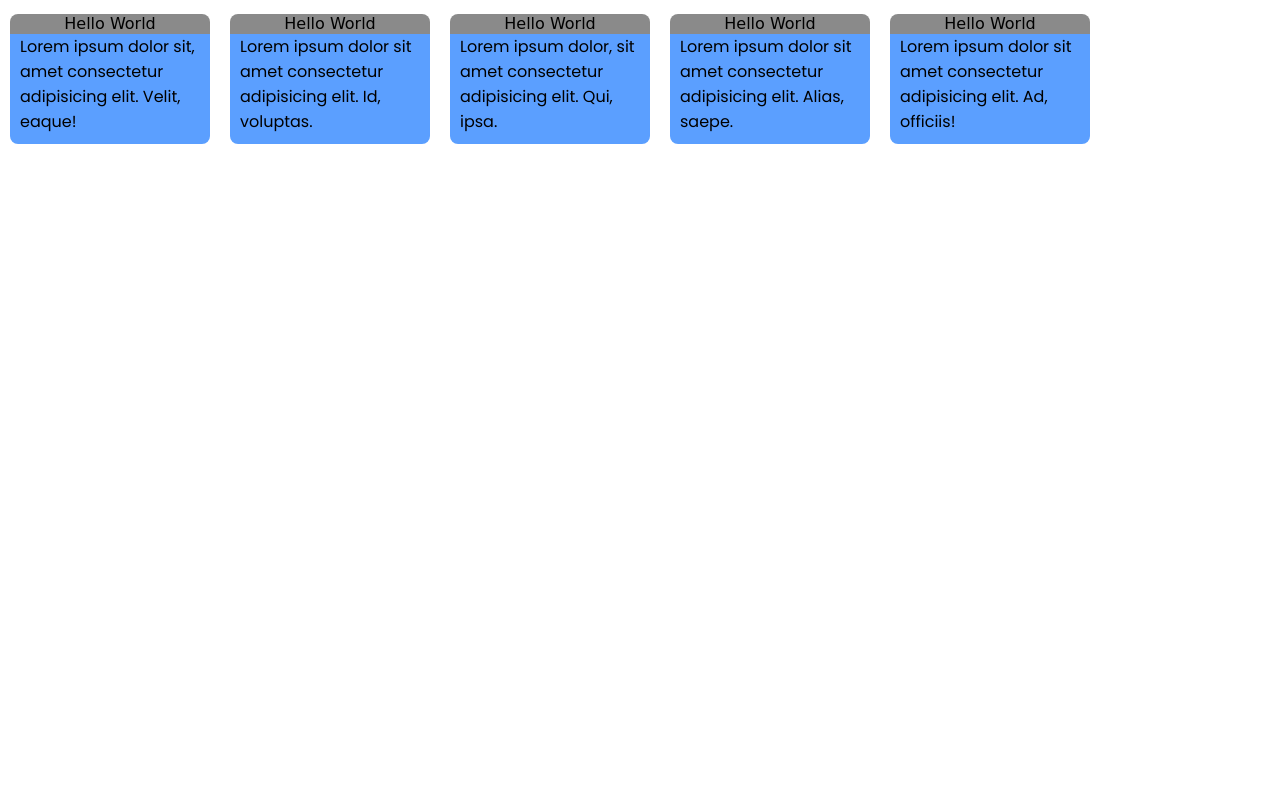
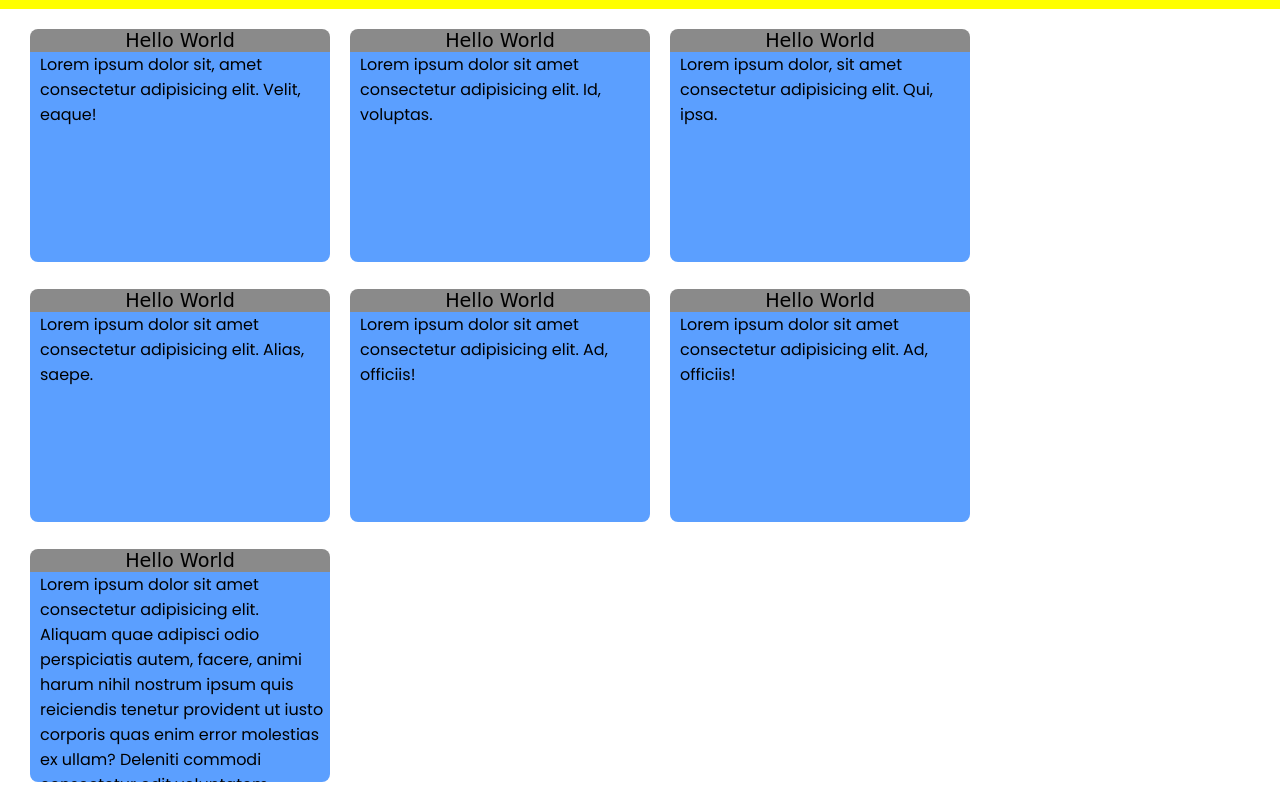
Before and after one commit to EnergyLocus/Notes, a plain HTML site: page index.html in a window 1280 px wide. Shown: the part 87-876 px from the top of the page. Before the commit the page ends 800 px from the top, so only its background shows below. Drawn offline with Linux system fonts and the light colour scheme; a web font is replaced by a local one.

Commit message:
Fixed Cards
Earlier, cards would become inconsistent when text was too less.
Colors need fixing.

```diff
--- a/index.html
+++ b/index.html
@@ -58,6 +58,21 @@
             <div class="title">Hello World</div>
             <div class="text">Lorem ipsum dolor sit amet consectetur adipisicing elit. Ad, officiis!</div>
         </div>
+        <div class="card">
+            <div class="title">Hello World</div>
+            <div class="text">Lorem ipsum dolor sit amet consectetur adipisicing elit. Ad, officiis!</div>
+        </div>
+        <div class="card">
+            <div class="title">Hello World</div>
+            <div class="text">Lorem ipsum dolor sit amet consectetur adipisicing elit. Aliquam quae adipisci odio
+                perspiciatis autem, facere, animi harum nihil nostrum ipsum quis reiciendis tenetur provident ut iusto
+                corporis quas enim error molestias ex ullam? Deleniti commodi consectetur odit voluptatem cupiditate
+                iure nisi nostrum, consequuntur nihil quibusdam culpa eius tempore mollitia repellat eveniet iste
+                voluptate sit quasi ad explicabo architecto expedita quia! Cum quaerat non eius laudantium laboriosam,
+                possimus quis? Asperiores, nemo, adipisci eaque, saepe id sapiente amet ullam laborum inventore alias
+                quisquam eligendi officiis cupiditate? Consequuntur iure, maxime animi culpa quo dolore cumque veritatis
+                qui dolor ut vel voluptatibus illo numquam.</div>
+        </div>
     </main>
 </body>
 
--- a/style.css
+++ b/style.css
@@ -21,6 +21,7 @@ header {
   align-items: center;
   margin-left: 10px;
   justify-content: space-between;
+  font-size: larger;
 }
 
 .head svg {
@@ -31,41 +32,47 @@ header {
   display: flex;
   align-items: center;
 }
-.head .add-notes {
+
+.add-notes {
   margin-right: 20px;
 }
+
 main {
   display: flex;
   flex-wrap: wrap;
   flex-direction: row;
+  margin-left: 20px;
 }
 
 .card {
-  width: 200px;
+  width: 300px;
   border-radius: 8px;
   margin: 10px;
+  height: 200px;
   margin-top: 20px;
+  margin-bottom: 40px;
 }
-.card .title,
-.card .text {
-  display: inline-block;
-}
-
-.card .title {
+.title {
   text-align: center;
   width: 100%;
+  display: inline-block;
   background-color: var(--title);
   font-family: var(--titler);
-  height: 20px;
+  font-size: larger;
   border-top-left-radius: 8px;
   border-top-right-radius: 8px;
 }
 
-.card .text {
+.text {
   padding-left: 10px;
   padding-bottom: 10px;
+  width: calc(100% - 10px);
+  height: 100%;
   background-color: var(--text);
+  font-family: var(--textr);
   border-bottom-left-radius: 8px;
   border-bottom-right-radius: 8px;
   font-family: var(--textr);
+  word-wrap: break-word;
+  overflow-y: scroll;
 }
```
